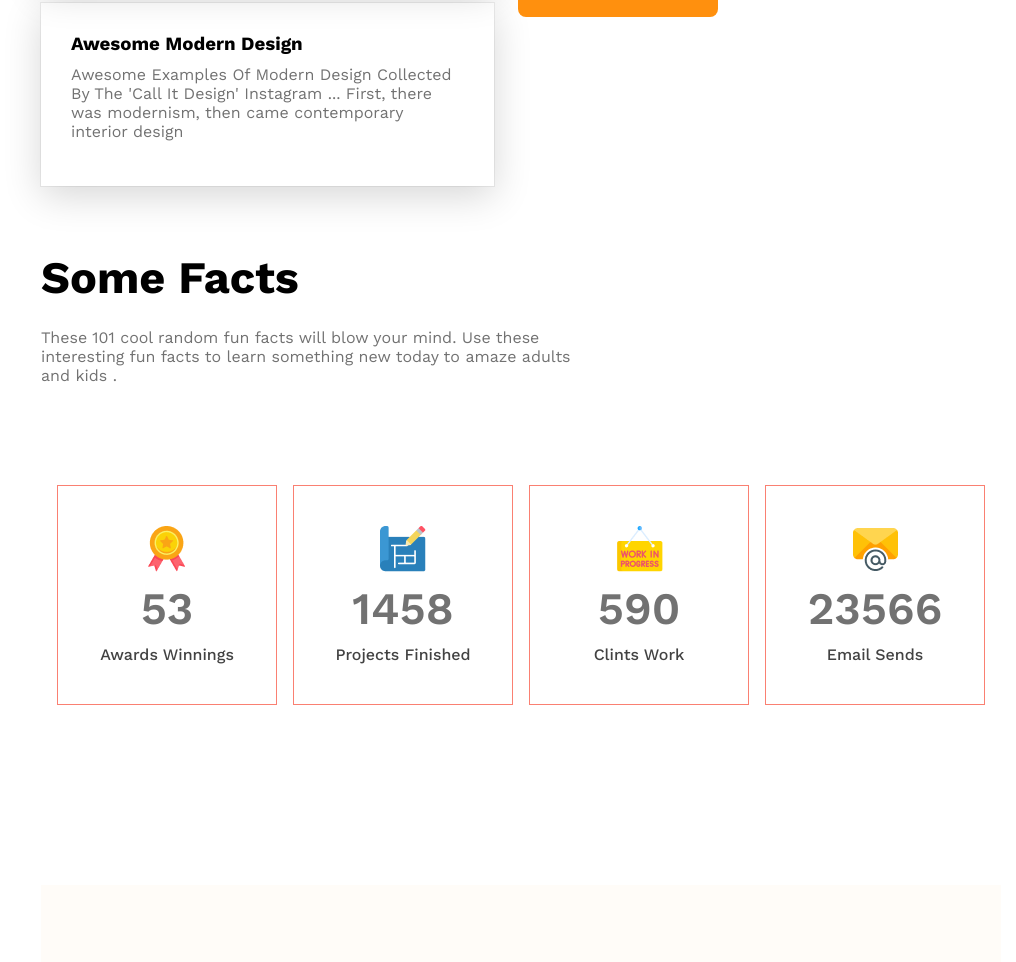
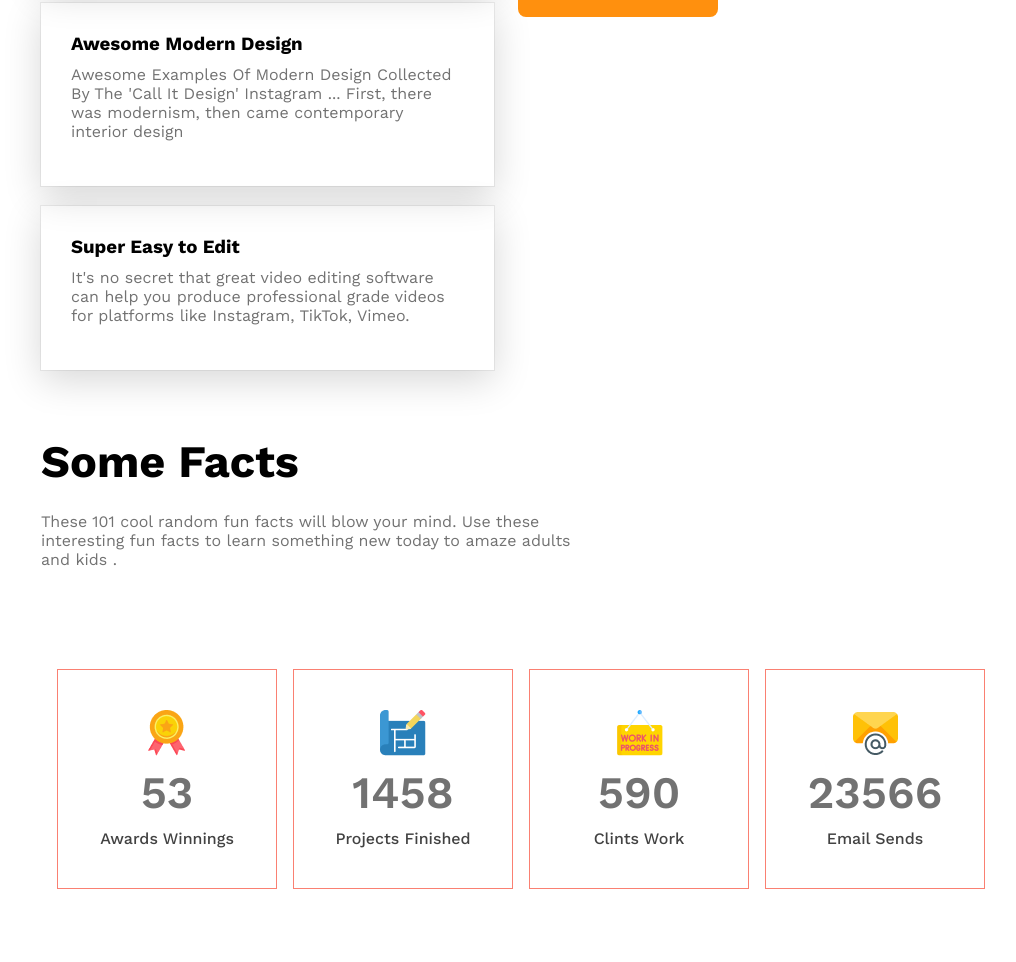
Before and after one commit to ashikur-rahman-10/g3-architect, a plain HTML site: page index.html in a window 1280 px wide. Shown: the part 2442-3404 px from the top of the page, without its empty margins (119-1135 px from the left). Drawn offline with nearby package versions, Linux system fonts and the light colour scheme.

Commit message:
final commit

```diff
--- a/index.html
+++ b/index.html
@@ -111,6 +111,14 @@
                         <p class="service-description">
                             Awesome Examples Of Modern Design Collected By The 'Call It Design' Instagram ... First,
                             there was modernism, then came contemporary interior design
+                        </p>
+                    </div>
+                    <div class="service">
+                        <h3 class="service-title">Super Easy to Edit</h3>
+                        <p class="service-description">
+                            It's no secret that great video editing software can help you produce professional grade
+                            videos for platforms like Instagram, TikTok, Vimeo.
+
                         </p>
                     </div>
 
--- a/styles/style.css
+++ b/styles/style.css
@@ -70,6 +70,7 @@
   border: none;
   border-radius: 8px;
   padding: 21px 24px;
+  cursor: pointer;
 }
 
 .header-banner img {
```
